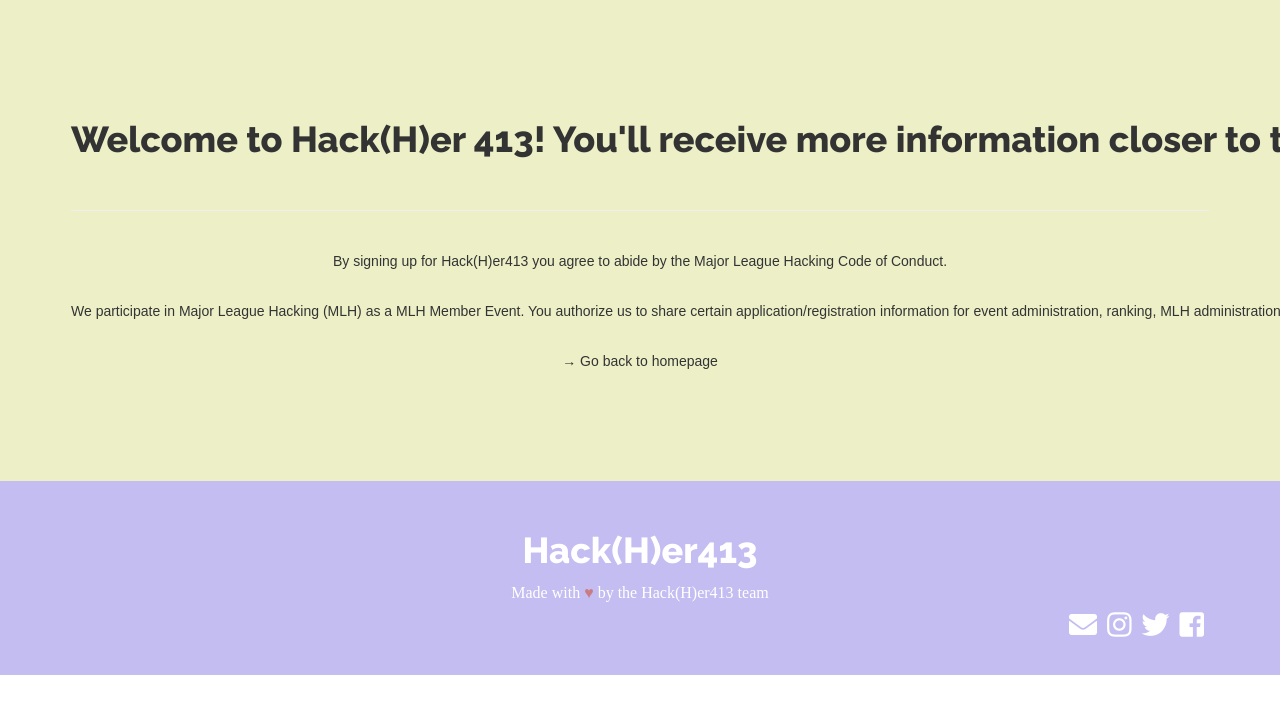
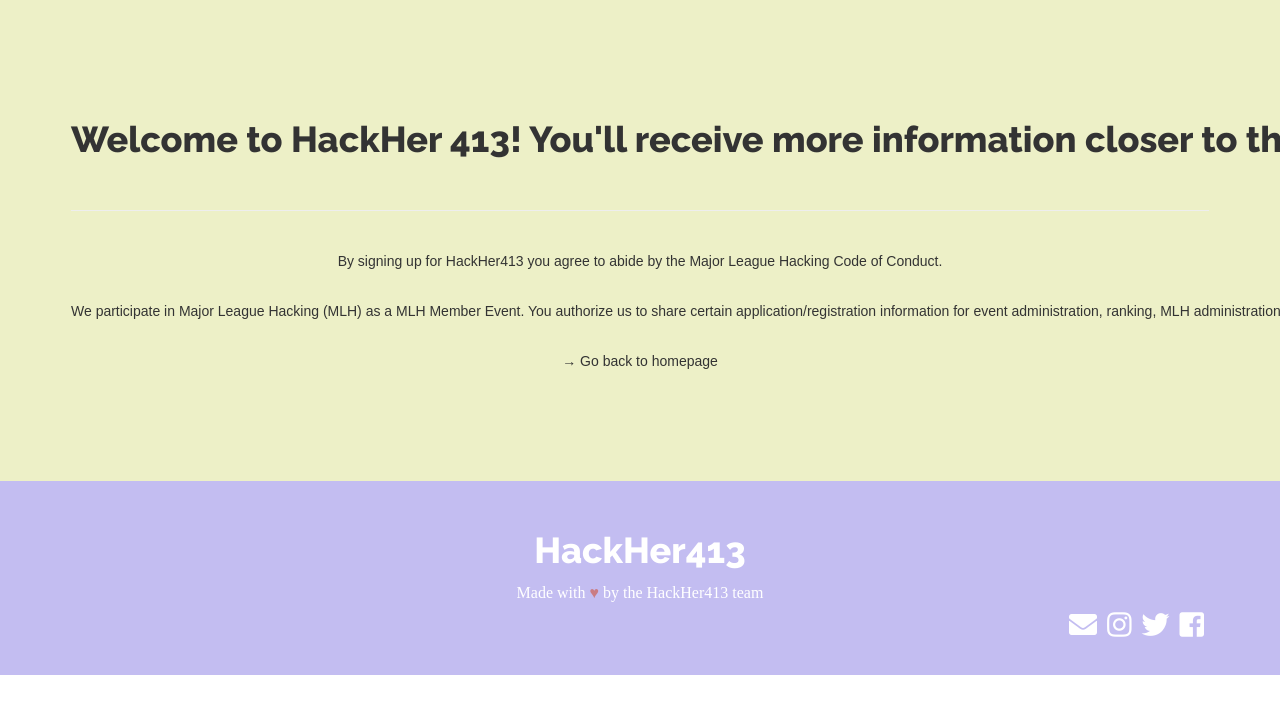
Before and after one commit to hackher413/2019, a Jekyll site: the page built from success.html, in a window 1280 px wide. Shown: the top 714 px of the page. Built offline with Jekyll 4.4.1, drawn with Linux system fonts in a browser that asks for light colours; nearby versions of some CDN libraries; some web fonts are replaced; a script that is not in the unit is left out.

Commit message:
update - Sarah

```diff
--- a/_config.yml
+++ b/_config.yml
@@ -24,18 +24,18 @@
 
 # This is Search Engine Optimization. It'll help your website look better on search.
 seo:
-  title:       "Hack(H)er413 | February 2019"
+  title:       "HackHer413 | February 2019"
   description: "The first all-women and non-binary student hackathon in Western Mass."
-  image:       "images/5.png"
+  image:       "images/bee_side.png"
 
 # Event information.
 event:
-  name:        "Hack(H)er413"
+  name:        "HackHer413"
   image:       "images/logo1.png"
   description: "The first all-women and non-binary student hackathon in Western Mass!"
   date:        "February 2019"
   location:    "UMass Amherst"
-  image:       "../images/logo1.png"
+
 
   # trust_badge:
   #   year:   "2017"  # season year
@@ -53,14 +53,14 @@
 
   about:
     description: >
-      Hack(H)er413 is a hackathon for women and nonbinary students hosted at the University of
+      HackHer413 is a hackathon for women and nonbinary students hosted at the University of
       Massachusetts Amherst. Over the course of 24 hours, hackathon participants are encouraged to learn new skills,
       network with fellow students, and build something that they are passionate about. This student-run hackathon
       aims to help increase diversity in the tech industry. We hope you can join us!
 
   # Sponsors Section
   sponsors:
-    description: Interested in sponsoring Hack(H)er413? Send us an email at hackher413@gmail.com!
+    description: Interested in sponsoring HackHer413? Send us an email at hackher413@gmail.com!
 
   # Frequently asked questions.
   faq:
@@ -95,7 +95,7 @@
   # This is the message you'll receive once you've registered.
   register:
     message: >
-      Welcome to Hack(H)er 413! You'll receive more information closer to the hackathon.
+      Welcome to HackHer 413! You'll receive more information closer to the hackathon.
 
 # ----------------------------------------------------
 # -- Ignore this unless you know what you're doing. --
--- a/_includes/head.html
+++ b/_includes/head.html
@@ -48,6 +48,6 @@
 
   <!-- Favicon -->
   <link rel="canonical" href="{{ page.url | replace: 'index.html', '' | prepend: site.baseurl | prepend: site.url }}">
-  <link rel="icon"      href="{{ '/images/purple-bee.png' | prepend: site.baseurl | prepend: site.url }}">
+  <link rel="icon"      href="{{ '/images/bee_side.png' | prepend: site.baseurl | prepend: site.url }}">
 
 </head>
--- a/_layouts/default.html
+++ b/_layouts/default.html
@@ -10,7 +10,7 @@
     <section class="footer">
       <div class="container text-center">
         <h1>{{ site.event.name }}</h1>
-        <h3>Made with <span style="color: #CA7C83;">&hearts;</span> by the Hack(H)er413 team </a></h3>
+        <h3>Made with <span style="color: #CA7C83;">&hearts;</span> by the HackHer413 team </a></h3>
         <div class="icon">
           <a href="https://www.facebook.com"><i id="social-fb" class="fab fa-facebook-square fa-2x social"></i></a>
 	        <a href="https://twitter.com"><i id="social-tw" class="fab fa-twitter fa-2x social"></i></a>
--- a/css/original.css
+++ b/css/original.css
@@ -11,6 +11,10 @@
  */
 
 h1{
+  font-family: 'Raleway', sans-serif;
+}
+
+h1.text-center{
   font-family: 'Raleway', sans-serif;
 }
 
--- a/index.html
+++ b/index.html
@@ -82,7 +82,7 @@
 <!-- Sponsors -->
 <section class="sponsors">
   <div class="container">
-    <h1 class="text-center">Sponsors</h1>
+    <h1 class="text-center" style="font-family: 'Raleway', sans-serif;">Sponsors</h1>
     <div class="col-xs-12 col-sm-10 col-sm-offset-1 text-center">
       <div style="margin: auto;width: 30%;height: 40%;">
               <a target="_blank" href="https://www.cics.umass.edu/"><img src="images/CICS-medium.png" style="margin-top: 0%;margin-bottom: 20%;margin-right: 0%;margin-left: 0%;width: 95%;" alt=""></a>
@@ -95,7 +95,7 @@
 <!-- FAQ -->
 <section class="faq">
   <div class="container">
-    <h1 class="text-center">FAQ</h1>
+    <h1 class="text-center" style="font-family: 'Raleway', sans-serif;">FAQ</h1>
     {% for item in site.event.faq %}
     <button class="accordion">{{ item.question }}</button>
      <div class="panel">
@@ -109,7 +109,7 @@
 <!-- Meet the Team -->
 <section class="team">
   <div class="ps">
-    <h1 class="text-center">Meet the Team</h1>
+    <h1 class="text-center" style="font-family: 'Raleway', sans-serif;">Meet the Team</h1>
 
     <div class="row">
       <div class="column">
```
